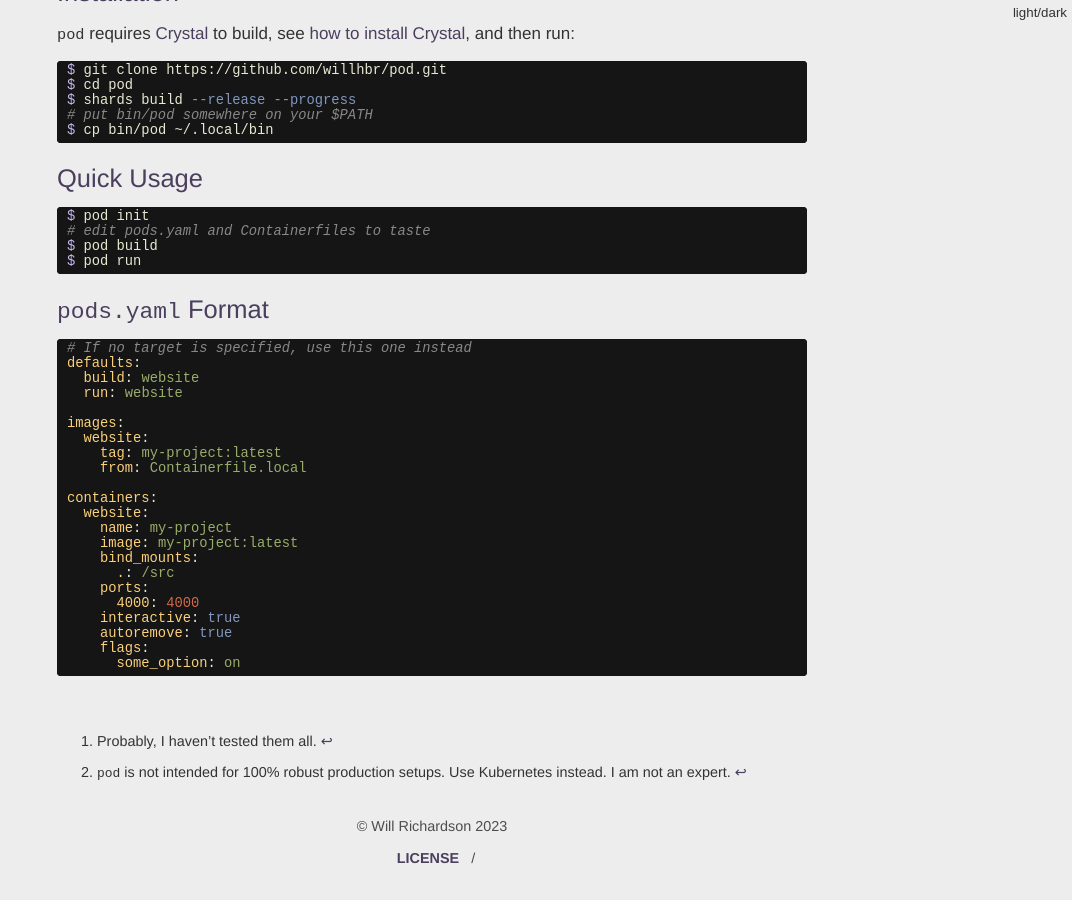
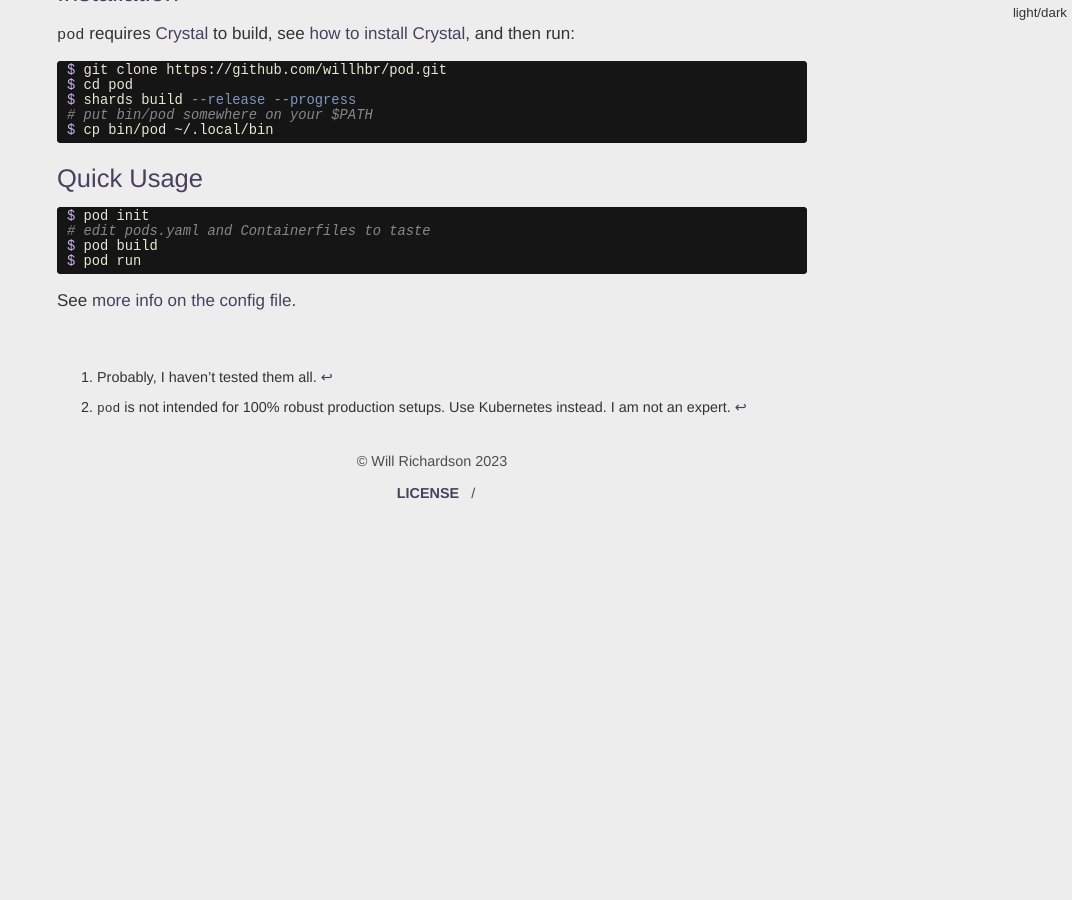
Before and after one commit to willhbr/pod, a Jekyll site: the page built from pages/index.md, in a window 1280 px wide and 900 px high, scrolled down 964 px. Shown: the whole window, without its empty margins (208-1280 px from the left). Built offline with Jekyll 4.4.1, drawn with Linux system fonts in a browser that asks for light colours; after the commit the page ends 1499 px from its top, so only the background shows below that; some of the changed text lies outside the part shown.

````diff
--- a/pages/index.md
+++ b/pages/index.md
@@ -5,7 +5,7 @@ layout: page
 Running any project can be as easy as:
 
 ```shell
-> pod run
+$ pod run
 ```
 
 By wrapping [Podman][podman] in a command-line interface that gets out of the way, you can easily containerise your development environment, removing dependency conflicts, and making managing a virtual environment unnecessary.
@@ -24,7 +24,7 @@ containers:
     args:
       - sh
 # with the pod cli
-> pod run alpine-shell
+$ pod run alpine-shell
 ```
 
 `pod` scales up in complexity to add ports, mounts, and any other Podman feature[^not-all-features]. Once you've built the image you want to run in "production"[^not-actually], you can deploy it:
@@ -77,29 +77,4 @@ $ pod build
 $ pod run
 ```
 
-## `pods.yaml` Format
-
-```yaml
-# If no target is specified, use this one instead
-defaults:
-  build: website
-  run: website
-
-images:
-  website:
-    tag: my-project:latest
-    from: Containerfile.local
-
-containers:
-  website:
-    name: my-project
-    image: my-project:latest
-    bind_mounts:
-      .: /src
-    ports:
-      4000: 4000
-    interactive: true
-    autoremove: true
-    flags:
-      some_option: on
-```
+See [more info on the config file](/examples/config).
````
Also changed, not shown: pages/examples/config.md (added, +79 -0 lines), 2 other files.
